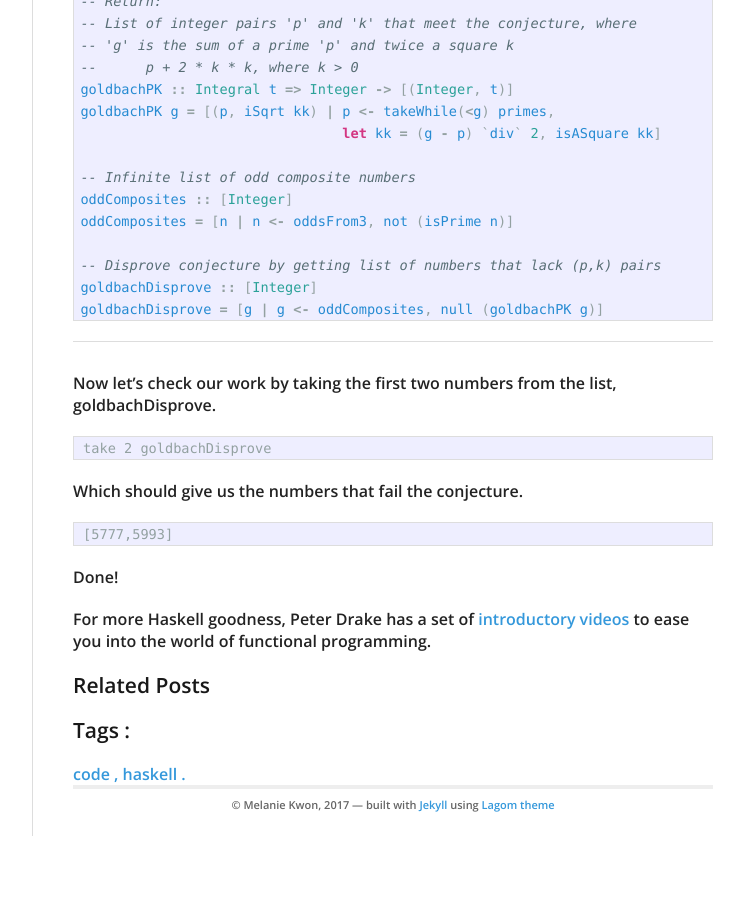
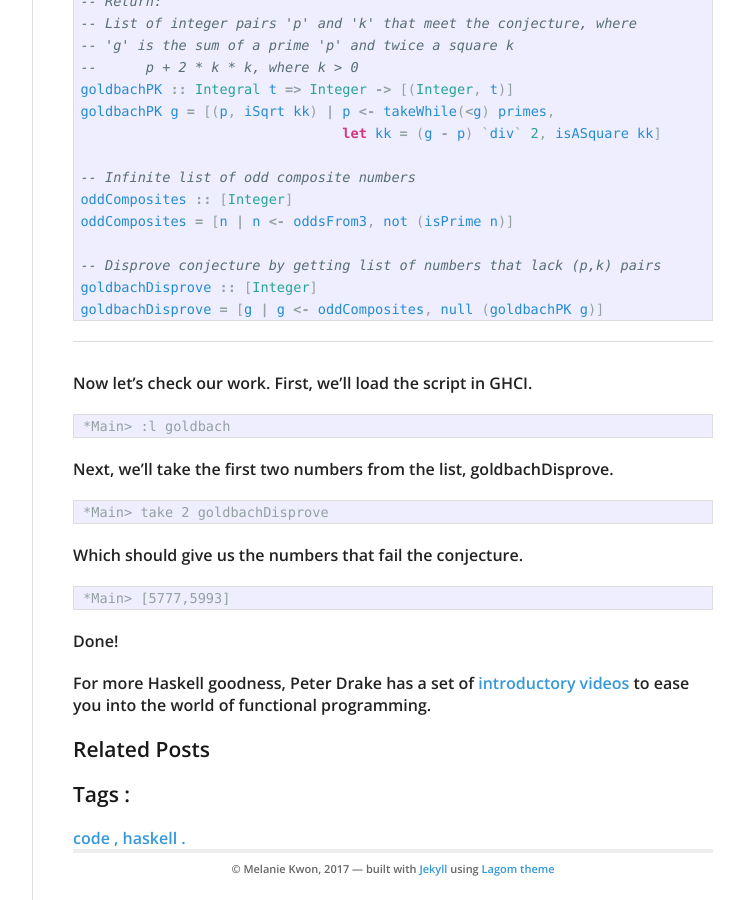
Before and after one commit to melaniemkwon/melaniemkwon.github.io, a Jekyll site: the page built from _posts/2017-09-09-haskell-goldbach.md, in a window 1280 px wide and 900 px high, scrolled down 1243 px. Shown: the whole window, without its empty margins (378-1122 px from the left). Built offline with Jekyll 4.4.1, drawn with Linux system fonts in a browser that asks for light colours; nearby versions of some CDN libraries; before the commit the page ends 2079 px from its top, so only the background shows below that.

Commit message:
Clarify GHCI commands for Goldbach.

````diff
--- a/_posts/2017-09-09-haskell-goldbach.md
+++ b/_posts/2017-09-09-haskell-goldbach.md
@@ -78,17 +78,23 @@ goldbachDisprove = [g | g <- oddComposites, null (goldbachPK g)]
 {% endhighlight %}
 
 ---
-Now let's check our work by taking the first two numbers from the list,
-goldbachDisprove.
+Now let's check our work.
+First, we'll load the script in GHCI.
 
 ```
-take 2 goldbachDisprove
+*Main> :l goldbach
+```
+
+Next, we'll take the first two numbers from the list, goldbachDisprove.
+
+```
+*Main> take 2 goldbachDisprove
 ```
 
 Which should give us the numbers that fail the conjecture.
 
 ```
-[5777,5993]
+*Main> [5777,5993]
 ```
 
 Done!
````
